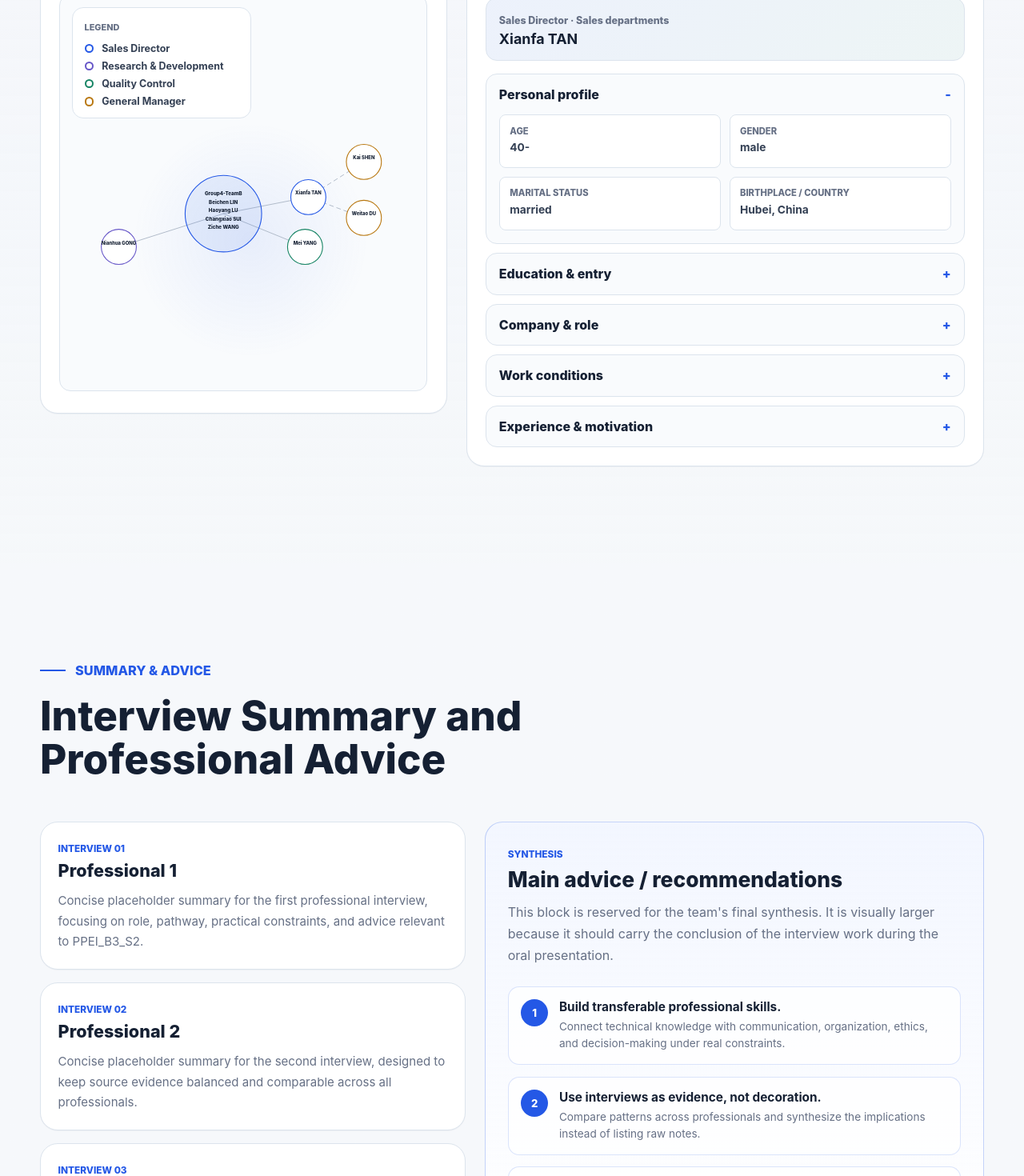
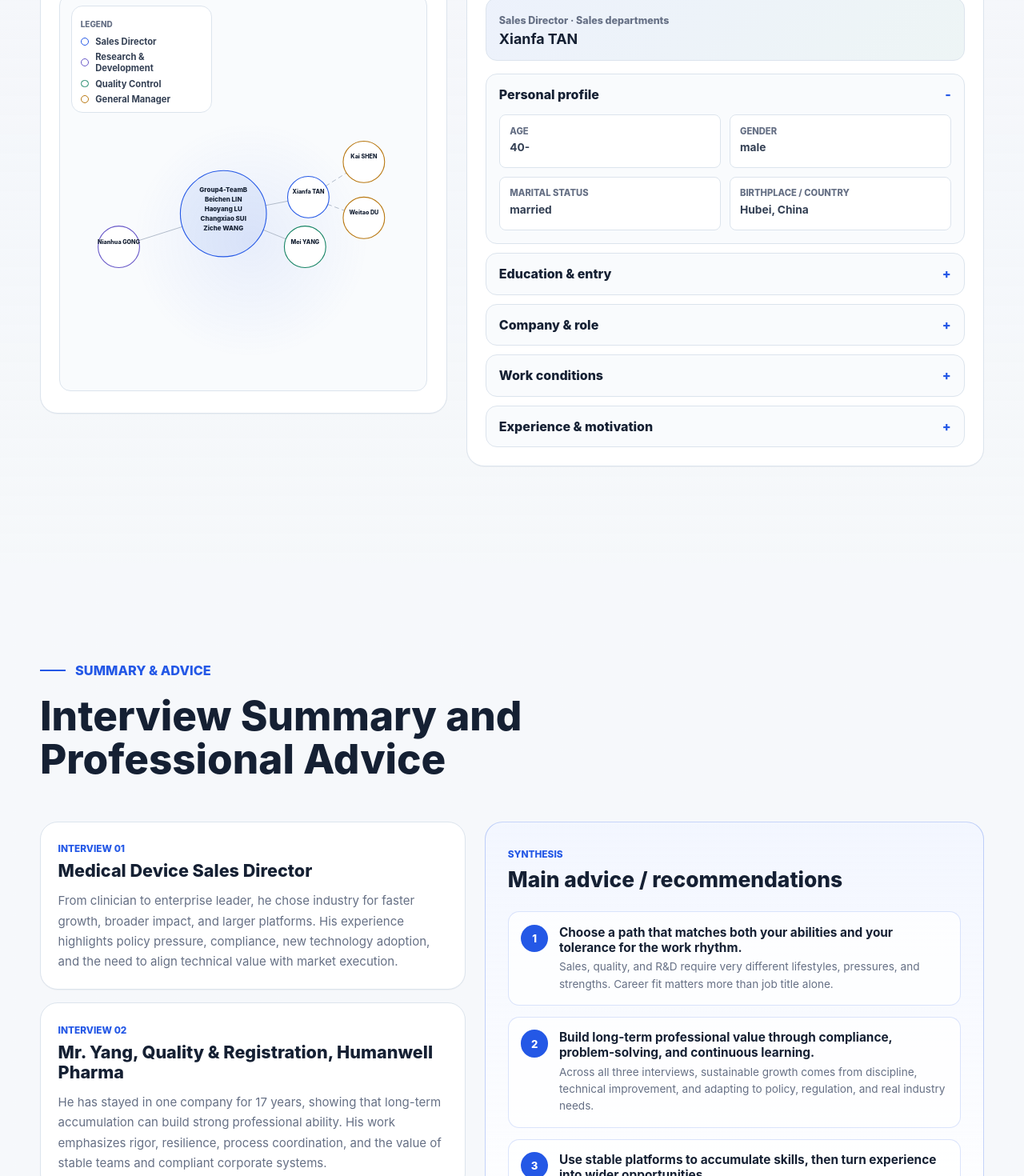
Before and after one commit to iryuko/ppei-b3-s2-oral-presentation, a React (Vite) app: page / in a window 1280 px wide. Shown: the part 3880-5350 px from the top of the page at 80% size. Built offline with nearby package versions, Linux system fonts and the light colour scheme.

Commit message:
Refine interactome and update summaries

```diff
--- a/src/data/siteData.ts
+++ b/src/data/siteData.ts
@@ -84,8 +84,8 @@ export type Professional = {
 
 export type InterviewSummary = {
   id: string;
+  label: string;
   title: string;
-  person: string;
   summary: string;
 };
 
@@ -99,6 +99,11 @@ export type ProofSlot = {
   id: string;
   label: string;
   description: string;
+};
+
+export type AdviceMeta = {
+  label: string;
+  title: string;
 };
 
 const publicAsset = (path: string) => `${import.meta.env.BASE_URL}${path}`;
@@ -359,6 +364,11 @@ export const interactomeEdges: InteractomeEdge[] = [
   { source: "xianfa-tan", target: "weitao-du", style: "dashed" },
 ];
 
+export const adviceMeta: AdviceMeta = {
+  label: "SYNTHESIS",
+  title: "Main advice / recommendations",
+};
+
 export const professionals: Professional[] = [
   {
     id: "xianfa-tan",
@@ -547,46 +557,46 @@ export const professionals: Professional[] = [
 
 export const interviewSummaries: InterviewSummary[] = [
   {
-    id: "summary-1",
-    title: "Interview 01",
-    person: "Professional 1",
+    id: "01",
+    label: "INTERVIEW 01",
+    title: "Medical Device Sales Director",
     summary:
-      "Concise placeholder summary for the first professional interview, focusing on role, pathway, practical constraints, and advice relevant to PPEI_B3_S2.",
+      "From clinician to enterprise leader, he chose industry for faster growth, broader impact, and larger platforms. His experience highlights policy pressure, compliance, new technology adoption, and the need to align technical value with market execution.",
   },
   {
-    id: "summary-2",
-    title: "Interview 02",
-    person: "Professional 2",
+    id: "02",
+    label: "INTERVIEW 02",
+    title: "Mr. Yang, Quality & Registration, Humanwell Pharma",
     summary:
-      "Concise placeholder summary for the second interview, designed to keep source evidence balanced and comparable across all professionals.",
+      "He has stayed in one company for 17 years, showing that long-term accumulation can build strong professional ability. His work emphasizes rigor, resilience, process coordination, and the value of stable teams and compliant corporate systems.",
   },
   {
-    id: "summary-3",
-    title: "Interview 03",
-    person: "Professional 3",
+    id: "03",
+    label: "INTERVIEW 03",
+    title: "Manager Gong, R&D, Humanwell Pharma",
     summary:
-      "Concise placeholder summary for the third interview, ready to be replaced by final notes, selected patterns, and relevant quotations.",
+      "He entered pharmaceutical R&D after his master’s degree and focuses on product development through repeated testing and problem-solving. His experience shows that enterprise R&D values patience, technical depth, and the ability to solve practical formulation challenges.",
   },
 ];
 
 export const adviceItems: AdviceItem[] = [
   {
     id: "advice-1",
-    title: "Build transferable professional skills.",
+    title: "Choose a path that matches both your abilities and your tolerance for the work rhythm.",
     description:
-      "Connect technical knowledge with communication, organization, ethics, and decision-making under real constraints.",
+      "Sales, quality, and R&D require very different lifestyles, pressures, and strengths. Career fit matters more than job title alone.",
   },
   {
     id: "advice-2",
-    title: "Use interviews as evidence, not decoration.",
+    title: "Build long-term professional value through compliance, problem-solving, and continuous learning.",
     description:
-      "Compare patterns across professionals and synthesize the implications instead of listing raw notes.",
+      "Across all three interviews, sustainable growth comes from discipline, technical improvement, and adapting to policy, regulation, and real industry needs.",
   },
   {
     id: "advice-3",
-    title: "Make collaboration visible.",
+    title: "Use stable platforms to accumulate skills, then turn experience into wider opportunities.",
     description:
-      "Show planning, respectful communication, role distribution, reliability, and documented follow-through.",
+      "A good company, strong teamwork, and real project experience help transform early jobs into long-term career capital.",
   },
 ];
 
--- a/src/sections/DatabaseInteractomeSection.tsx
+++ b/src/sections/DatabaseInteractomeSection.tsx
@@ -13,12 +13,31 @@ import {
 
 const nodeById = new Map(interactomeNodes.map((node) => [node.id, node]));
 
+const X_SCALE = 8.2;
+const Y_SCALE = 5.2;
+
+function nodeRadius(node: InteractomeNode) {
+  return node.id === "group4" ? 108 : 52;
+}
+
 function edgeCoordinates(source: InteractomeNode, target: InteractomeNode) {
+  const sourceX = source.x * X_SCALE;
+  const sourceY = source.y * Y_SCALE;
+  const targetX = target.x * X_SCALE;
+  const targetY = target.y * Y_SCALE;
+  const dx = targetX - sourceX;
+  const dy = targetY - sourceY;
+  const length = Math.hypot(dx, dy) || 1;
+  const unitX = dx / length;
+  const unitY = dy / length;
+  const sourceRadius = nodeRadius(source);
+  const targetRadius = nodeRadius(target);
+
   return {
-    x1: source.x * 8.2,
-    y1: source.y * 5.2,
-    x2: target.x * 8.2,
-    y2: target.y * 5.2,
+    x1: sourceX + unitX * sourceRadius,
+    y1: sourceY + unitY * sourceRadius,
+    x2: targetX - unitX * targetRadius,
+    y2: targetY - unitY * targetRadius,
   };
 }
 
@@ -83,12 +102,12 @@ export function DatabaseInteractomeSection() {
                       node.id === "group4" ? "interactome__node--core" : "interactome__node--leaf"
                     }`}
                     key={node.id}
-                    transform={`translate(${node.x * 8.2} ${node.y * 5.2})`}
+                    transform={`translate(${node.x * X_SCALE} ${node.y * Y_SCALE})`}
                   >
-                    <circle r={node.id === "group4" ? 96 : 44} />
-                    <text y={node.id === "group4" ? -46 : -6}>
+                    <circle r={nodeRadius(node)} />
+                    <text y={node.id === "group4" ? -54 : -8}>
                       {node.label.split("\n").map((line, index) => (
-                        <tspan key={`${node.id}-${line}`} x="0" dy={index === 0 ? 0 : 21}>
+                        <tspan key={`${node.id}-${line}`} x="0" dy={index === 0 ? 0 : node.id === "group4" ? 24 : 22}>
                           {line}
                         </tspan>
                       ))}
--- a/src/sections/SummaryAdviceSection.tsx
+++ b/src/sections/SummaryAdviceSection.tsx
@@ -1,6 +1,6 @@
 import { PanelLabel } from "../components/PanelLabel";
 import { SectionHeader } from "../components/SectionHeader";
-import { adviceItems, interviewSummaries } from "../data/siteData";
+import { adviceItems, adviceMeta, interviewSummaries } from "../data/siteData";
 
 export function SummaryAdviceSection() {
   return (
@@ -15,20 +15,16 @@ export function SummaryAdviceSection() {
           <div className="summary-stack">
             {interviewSummaries.map((summary) => (
               <article className="summary-card" key={summary.id}>
-                <PanelLabel>{summary.title}</PanelLabel>
-                <h3>{summary.person}</h3>
+                <PanelLabel>{summary.label}</PanelLabel>
+                <h3>{summary.title}</h3>
                 <p>{summary.summary}</p>
               </article>
             ))}
           </div>
 
           <article className="advice-panel">
-            <PanelLabel>Synthesis</PanelLabel>
-            <h3>Main advice / recommendations</h3>
-            <p>
-              This block is reserved for the team's final synthesis. It is visually larger because it should carry the
-              conclusion of the interview work during the oral presentation.
-            </p>
+            <PanelLabel>{adviceMeta.label}</PanelLabel>
+            <h3>{adviceMeta.title}</h3>
             <div className="advice-list">
               {adviceItems.map((item, index) => (
                 <div className="advice-item" key={item.id}>
--- a/src/styles/global.css
+++ b/src/styles/global.css
@@ -766,8 +766,8 @@ p {
 
 .interactome__node text {
   fill: var(--ink);
-  font-size: 0.74rem;
-  font-weight: 780;
+  font-size: 0.9rem;
+  font-weight: 790;
   text-anchor: middle;
   pointer-events: none;
 }
@@ -785,8 +785,8 @@ p {
 
 .interactome__node--core text {
   fill: var(--ink);
-  font-size: 0.78rem;
-  font-weight: 800;
+  font-size: 1rem;
+  font-weight: 810;
 }
 
 .interactome__node--blue circle {
@@ -811,11 +811,11 @@ p {
 
 .interactome-board__legend {
   position: absolute;
-  top: 1rem;
-  left: 1rem;
+  top: 0.9rem;
+  left: 0.9rem;
   z-index: 2;
-  width: min(14rem, calc(100% - 2rem));
-  padding: 0.8rem 0.9rem;
+  width: min(11rem, calc(100% - 1.8rem));
+  padding: 0.6rem 0.7rem;
   border: 1px solid var(--line);
   border-radius: var(--radius-md);
   background: rgba(255, 255, 255, 0.9);
@@ -825,31 +825,31 @@ p {
 .interactome-board__caption {
   display: inline-flex;
   color: var(--muted);
-  font-size: 0.68rem;
+  font-size: 0.62rem;
   font-weight: 780;
   text-transform: uppercase;
 }
 
 .interactome-legend {
   display: grid;
-  gap: 0.45rem;
-  margin-top: 0.65rem;
+  gap: 0.32rem;
+  margin-top: 0.48rem;
 }
 
 .interactome-legend__item {
   display: grid;
-  grid-template-columns: 0.8rem minmax(0, 1fr);
+  grid-template-columns: 0.7rem minmax(0, 1fr);
   align-items: center;
-  gap: 0.55rem;
+  gap: 0.45rem;
   color: var(--ink-soft);
-  font-size: 0.78rem;
+  font-size: 0.7rem;
   font-weight: 700;
 }
 
 .interactome-legend__dot {
-  width: 0.72rem;
-  height: 0.72rem;
-  border: 2px solid currentColor;
+  width: 0.62rem;
+  height: 0.62rem;
+  border: 1.8px solid currentColor;
   border-radius: 999px;
   background: #ffffff;
 }
```
Also changed, not shown: src/data/siteData.static.js (+23 -18 lines), src/staticPrototype.js (+38 -10 lines), 1 other file (tests, documents, lock files or other folders).
